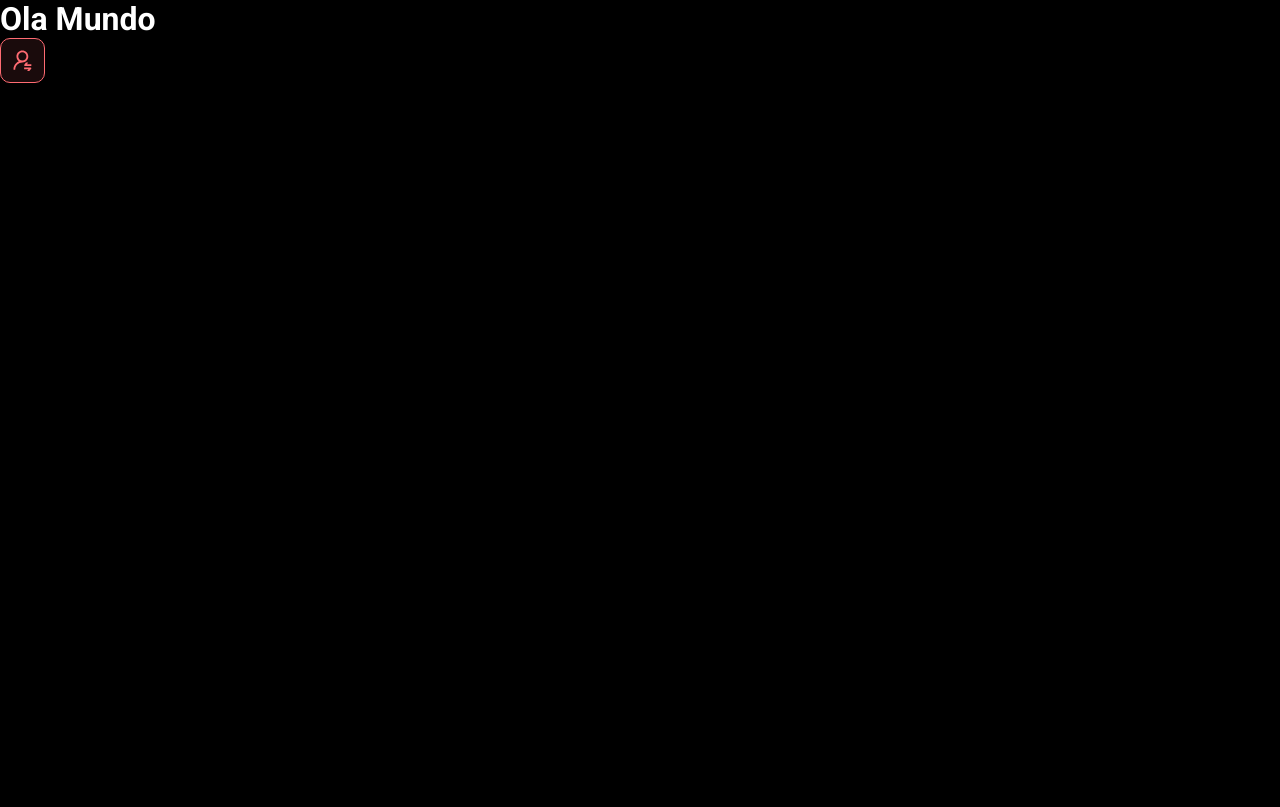
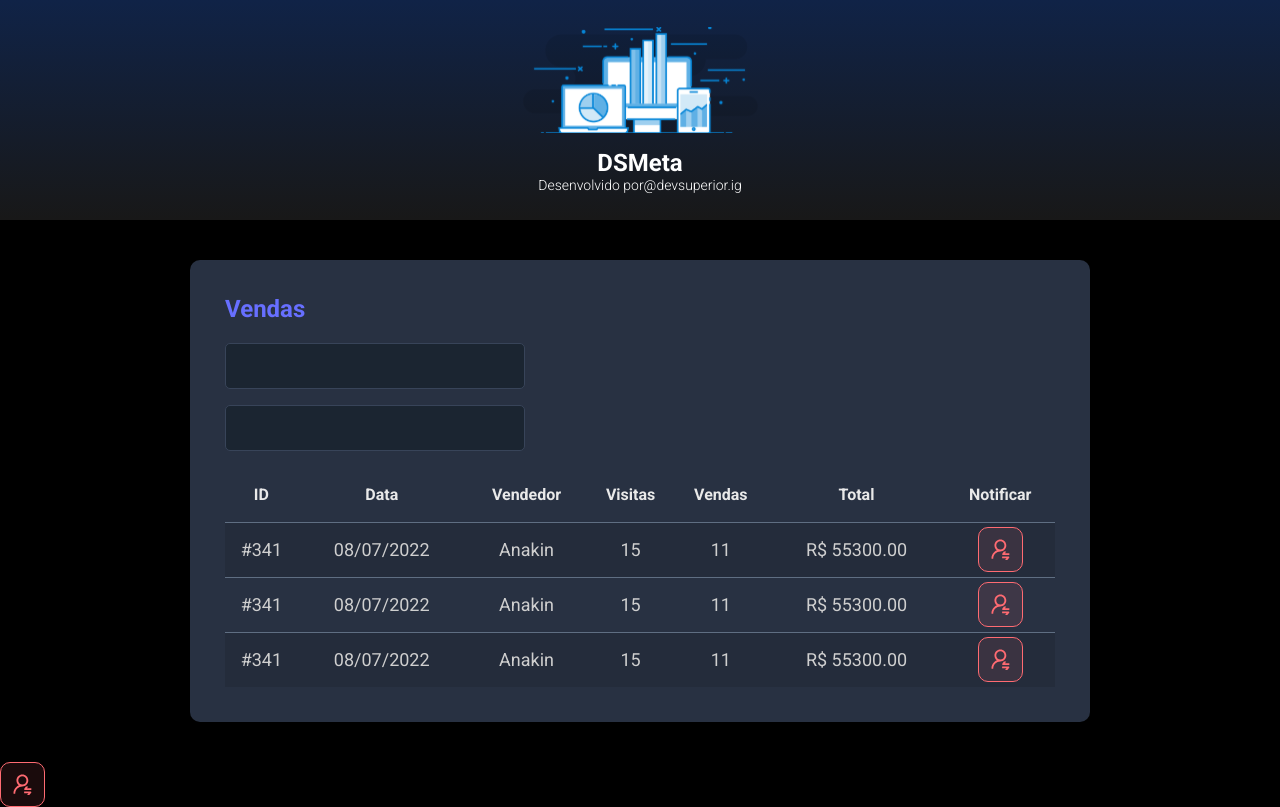
Before and after one commit to eliezerbuczak/dsmeta, a React (Vite) app in the folder frontend/: page / in a window 1280 px wide. Built offline with nearby package versions, Linux system fonts and the light colour scheme.

Commit message:
Other Components

```diff
--- a/frontend/src/App.tsx
+++ b/frontend/src/App.tsx
@@ -1,8 +1,21 @@
+import Header from './components/Header';
+import NotificationButton from './components/NotificationButton';
+import SalesCard from './components/SalesCard';
 
 function App() {
 
   return (
-    <h1>Ola Mundo</h1>
+    <>
+      <Header />
+      <main>
+        <section id="sales">
+          <div className="dsmeta-container">
+            <SalesCard />
+          </div>
+        </section>
+      </main>
+      <NotificationButton />
+    </>
   )
 }
 
--- /dev/null
+++ b/frontend/src/components/Header/index.tsx
@@ -0,0 +1,19 @@
+import logo from '../../assets/img/logo.svg'
+import './style.css'
+function Header() {
+
+    return (
+        <header>
+            <div className="dsmeta-logo-container">
+                <img src={logo} alt="DSMeta" />
+                <h1>DSMeta</h1>
+                <p>
+                    Desenvolvido por
+                    <a href="https://www.instagram.com/devsuperior.ig">@devsuperior.ig</a>
+                </p>
+            </div>
+        </header>
+    )
+}
+
+export default Header
--- /dev/null
+++ b/frontend/src/components/Header/style.css
@@ -0,0 +1,27 @@
+header {
+    background: linear-gradient(180deg, #102347 0%, #181818 100%);
+    height: 220px;
+    display: flex;
+    align-items: center;
+    justify-content: center;
+}
+
+.dsmeta-logo-container {
+    display: flex;
+    flex-direction: column;
+    align-items: center;
+}
+
+.dsmeta-logo-container img {
+    width: 235px;
+}
+
+.dsmeta-logo-container h1 {
+    margin-top: 15px;
+    font-size: 24px;
+}
+
+.dsmeta-logo-container p {
+    font-size: 14px;
+    font-weight: 300;
+}
--- a/frontend/src/components/NotificationButton/index.tsx
+++ b/frontend/src/components/NotificationButton/index.tsx
@@ -3,6 +3,7 @@
 function NotificationButton() {
 
     return (
+
         <div className="dsmeta-red-btn">
             <img src={icon} alt="Notificar" />
         </div>
--- /dev/null
+++ b/frontend/src/components/SalesCard/index.tsx
@@ -0,0 +1,80 @@
+import NotificationButton from '../NotificationButton';
+import './style.css'
+function SalesCard() {
+
+    return (
+
+        <div className="dsmeta-card">
+            <h2 className="dsmeta-sales-title">Vendas</h2>
+            <div>
+                <div className="dsmeta-form-control-container">
+                    <input className="dsmeta-form-control" type="text" />
+                </div>
+                <div className="dsmeta-form-control-container">
+                    <input className="dsmeta-form-control" type="text" />
+                </div>
+            </div>
+
+            <div>
+                <table className="dsmeta-sales-table">
+                    <thead>
+                        <tr>
+                            <th className="show992">ID</th>
+                            <th className="show576">Data</th>
+                            <th>Vendedor</th>
+                            <th className="show992">Visitas</th>
+                            <th className="show992">Vendas</th>
+                            <th>Total</th>
+                            <th>Notificar</th>
+                        </tr>
+                    </thead>
+                    <tbody>
+                        <tr>
+                            <td className="show992">#341</td>
+                            <td className="show576">08/07/2022</td>
+                            <td>Anakin</td>
+                            <td className="show992">15</td>
+                            <td className="show992">11</td>
+                            <td>R$ 55300.00</td>
+                            <td>
+                                <div className="dsmeta-red-btn-container">
+                                    <NotificationButton />
+                                </div>
+                            </td>
+                        </tr>
+                        <tr>
+                            <td className="show992">#341</td>
+                            <td className="show576">08/07/2022</td>
+                            <td>Anakin</td>
+                            <td className="show992">15</td>
+                            <td className="show992">11</td>
+                            <td>R$ 55300.00</td>
+                            <td>
+                                <div className="dsmeta-red-btn-container">
+                                    <NotificationButton />
+                                </div>
+                            </td>
+                        </tr>
+                        <tr>
+                            <td className="show992">#341</td>
+                            <td className="show576">08/07/2022</td>
+                            <td>Anakin</td>
+                            <td className="show992">15</td>
+                            <td className="show992">11</td>
+                            <td>R$ 55300.00</td>
+                            <td>
+                                <div className="dsmeta-red-btn-container">
+                                    <NotificationButton />
+                                </div>
+                            </td>
+                        </tr>
+                    </tbody>
+
+                </table>
+            </div>
+
+        </div>
+    )
+}
+
+export default SalesCard
--- /dev/null
+++ b/frontend/src/components/SalesCard/style.css
@@ -0,0 +1,98 @@
+.dsmeta-card {
+    background-color: #283142;
+    border-radius: 10px;
+    padding: 30px 10px;
+}
+
+.dsmeta-sales-title {
+    color: #676fff;
+    font-size: 24px;
+    margin-bottom: 20px;
+}
+
+.dsmeta-form-control-container {
+    margin-bottom: 16px;
+    max-width: 300px;
+}
+
+.dsmeta-form-control {
+    width: 100%;
+    height: 46px;
+    background-color: #1b2531;
+    border: 1px solid #384459;
+    border-radius: 5px;
+    color: #9aaabe;
+    padding: 0 20px;
+    font-size: 18px;
+}
+
+.dsmeta-sales-table {
+    width: 100%;
+    border-spacing: 0;
+    border-collapse: collapse;
+}
+
+.dsmeta-sales-table thead {
+    height: 55px;
+    font-size: 16px;
+    color: #e9e9e9;
+    font-weight: 700;
+}
+
+.dsmeta-sales-table tbody {
+    font-size: 14px;
+    font-weight: 400;
+    color: #cfcfcf;
+    text-align: center;
+}
+
+.dsmeta-sales-table tbody tr {
+    height: 74px;
+    border-top: 1px solid #5f6e82;
+}
+
+.dsmeta-sales-table tbody tr:hover>td {
+    background-color: #384459;
+}
+
+.dsmeta-sales-table tbody tr:nth-child(odd) {
+    background-color: #242c3b;
+}
+
+.dsmeta-red-btn-container {
+    display: flex;
+    justify-content: center;
+}
+
+
+.show576 {
+    display: none;
+}
+
+.show992 {
+    display: none;
+}
+
+@media (min-width: 576px) {
+    .show576 {
+        display: table-cell;
+    }
+
+    .dsmeta-card {
+        padding: 35px;
+    }
+
+    .dsmeta-sales-table tbody tr {
+        height: 55px;
+    }
+
+    .dsmeta-sales-table tbody {
+        font-size: 18px;
+    }
+}
+
+@media (min-width: 992px) {
+    .show992 {
+        display: table-cell;
+    }
+}
--- a/frontend/src/index.css
+++ b/frontend/src/index.css
@@ -19,3 +19,13 @@
   color: unset;
   text-decoration: none;
 }
+
+.dsmeta-container {
+  width: 100%;
+  max-width: 900px;
+  margin: 0 auto;
+}
+
+#sales {
+  padding: 40px 10px;
+}
--- a/frontend/src/main.tsx
+++ b/frontend/src/main.tsx
@@ -1,5 +1,4 @@
 import React from 'react'
-import NotificationButton from './components/NotificationButton'
 import ReactDOM from 'react-dom/client'
 import App from './App'
 import './index.css'
@@ -7,6 +6,5 @@
 ReactDOM.createRoot(document.getElementById('root') as HTMLElement).render(
   <React.StrictMode>
     <App />
-    <NotificationButton />
   </React.StrictMode>
 )
```
Also changed, not shown: frontend/src/assets/img/logo.svg (added).
